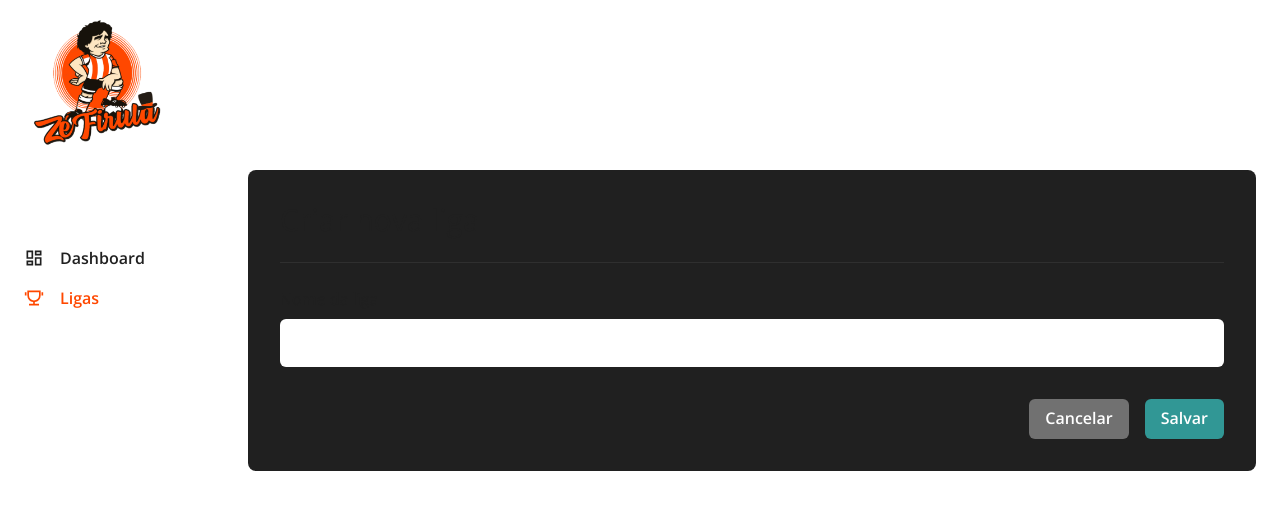
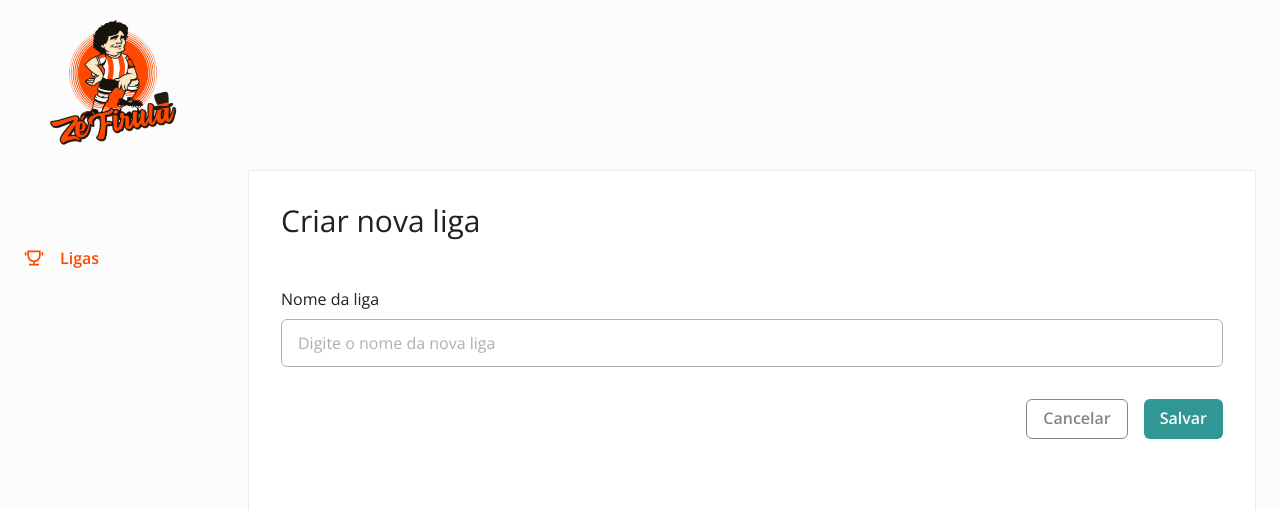
Before and after one commit to msgaspar/zefirula-web, a Next.js app: page /leagues/create in a window 1280 px wide. Shown: the top 510 px of the page. Built offline with nearby package versions, Linux system fonts and the light colour scheme.

Commit message:
adjust styles for create league page

```diff
--- /dev/null
+++ b/src/components/Form/FormInput.tsx
@@ -0,0 +1,42 @@
+import { FormControl, FormErrorMessage, FormLabel, Input as ChakraInput, InputProps as ChakraInputProps } from '@chakra-ui/react'
+import { FieldError } from 'react-hook-form'
+import { forwardRef, ForwardRefRenderFunction } from 'react'
+
+
+interface FormInputProps extends ChakraInputProps {
+  name: string;
+  label?: string;
+  error?: FieldError;
+}
+
+const InputBase: ForwardRefRenderFunction<HTMLInputElement, FormInputProps> = ({ name, label, error, ...rest }, ref) => {
+  return (
+    <FormControl isInvalid={!!error}>
+      { !!label && <FormLabel htmlFor="email">{label}</FormLabel> }
+
+      <ChakraInput
+        name={name}
+        id={name}
+        focusBorderColor="orange.500"
+        bgColor="white"
+        variant="filled"
+        _hover={{
+          bgColor: 'gray.50'
+        }}
+        size="lg"
+        fontSize="md"
+        autoComplete="off"
+        border="1px"
+        {...rest}
+        ref={ref}
+      />
+
+      { !!error && (
+        <FormErrorMessage>
+          {error.message}
+        </FormErrorMessage>)}
+    </FormControl>
+  )
+}
+
+export const FormInput = forwardRef(InputBase)
--- a/src/components/Form/Input.tsx
+++ b/src/components/Form/LoginInput.tsx
@@ -3,13 +3,13 @@ import { FieldError } from 'react-hook-form'
 import { forwardRef, ForwardRefRenderFunction } from 'react'
 
 
-interface InputProps extends ChakraInputProps {
+interface LoginInputProps extends ChakraInputProps {
   name: string;
   label?: string;
   error?: FieldError;
 }
 
-const InputBase: ForwardRefRenderFunction<HTMLInputElement, InputProps> = ({ name, label, error, ...rest }, ref) => {
+const InputBase: ForwardRefRenderFunction<HTMLInputElement, LoginInputProps> = ({ name, label, error, ...rest }, ref) => {
   return (
     <FormControl isInvalid={!!error}>
       { !!label && <FormLabel htmlFor="email">{label}</FormLabel> }
@@ -37,4 +37,4 @@ const InputBase: ForwardRefRenderFunction<HTMLInputElement, InputProps> = ({ nam
   )
 }
 
-export const Input = forwardRef(InputBase)
+export const LoginInput = forwardRef(InputBase)
--- a/src/components/Header/index.tsx
+++ b/src/components/Header/index.tsx
@@ -19,10 +19,11 @@ export default function Header() {
       h="fit-content"
       mx="auto"
       mt="4"
-      px={["16", "16", "16", "8"]}
+      px="12"
       align="center"
       justify={['space-between', 'space-between', 'space-between', 'flex-start']}
     >
+    <Logo />
 
     { !isWideVersion && (
       <IconButton
@@ -35,7 +36,6 @@ export default function Header() {
       />
     )}
 
-      <Logo />
 
     </Flex>
   )
--- a/src/components/Pagination/PaginationItem.tsx
+++ b/src/components/Pagination/PaginationItem.tsx
@@ -12,10 +12,12 @@ export function PaginationItem({ isCurrent = false, number }: PaginationItemProp
       size="sm"
       fontSize="xs"
       w="4"
-      colorScheme="white"
+      colorScheme="gray"
+      border="1px"
+      borderColor="gray.300"
       disabled
       _disabled={{
-        bgColor: "gray.700",
+        bgColor: "white",
         cursor: 'default'
       }}
     >{number}</Button>
--- a/src/components/Pagination/index.tsx
+++ b/src/components/Pagination/index.tsx
@@ -10,7 +10,7 @@ export function Pagination() {
       align="center"
       spacing="6"
     >
-      <Box>
+      <Box fontSize="sm">
         <strong>0</strong> - <strong>10</strong> de <strong>100</strong>
       </Box>
       <Stack direction="row" spacing="2">
--- a/src/components/Sidebar/SidebarNav.tsx
+++ b/src/components/Sidebar/SidebarNav.tsx
@@ -7,7 +7,6 @@ export function SidebarNav() {
   return (
     <Stack spacing="12" align="flex-start" pt="14">
         <NavSection title="GERAL">
-          <NavLink icon={RiDashboardLine} href="/dashboard">Dashboard</NavLink>
           <NavLink icon={RiTrophyLine} href="/leagues">Ligas</NavLink>
         </NavSection>
       </Stack>
--- a/src/components/Sidebar/index.tsx
+++ b/src/components/Sidebar/index.tsx
@@ -13,7 +13,7 @@ export function Sidebar() {
   if (isDrawerSidebar) {
     return (<Drawer isOpen={isOpen} placement="left" onClose={onClose}>
       <DrawerOverlay>
-        <DrawerContent bg="gray.800" p="4">
+        <DrawerContent bg="gray.50" p="4">
           <DrawerCloseButton mt="6"/>
           <DrawerHeader>Navegação</DrawerHeader>
           <DrawerBody>
--- a/src/pages/index.tsx
+++ b/src/pages/index.tsx
@@ -2,7 +2,7 @@ import { Flex, Button, Stack, Image, Box } from '@chakra-ui/react'
 import { SubmitHandler, useForm, useFormState } from 'react-hook-form'
 import * as yup from 'yup'
 import { yupResolver } from '@hookform/resolvers/yup'
-import { Input } from '../components/Form/Input'
+import { LoginInput } from '../components/Form/LoginInput'
 
 type SignInFormData = {
   username: string;
@@ -51,12 +51,12 @@ export default function Home() {
           <Stack
             spacing="4"
           >
-            <Input
+            <LoginInput
               name="username"
               label="Usuário"
               error={errors.username}
               {...register("username")} />
-            <Input
+            <LoginInput
               name="password"
               type="password"
               label="Senha"
--- a/src/pages/leagues/create.tsx
+++ b/src/pages/leagues/create.tsx
@@ -4,7 +4,7 @@ import * as yup from 'yup'
 import { yupResolver } from '@hookform/resolvers/yup'
 import Link from 'next/link'
 
-import { Input } from '../../components/Form/Input'
+import { FormInput } from '../../components/Form/FormInput'
 import Header from '../../components/Header'
 import { Sidebar } from '../../components/Sidebar'
 
@@ -28,29 +28,31 @@ export default function CreateLeague() {
   }
 
   return (
-    <Box>
+    <Flex direction="column" bg="gray.50" minHeight="100vh">
       <Header />
 
-      <Flex w="100%" my="6" maxWidth={1480} mx="auto" px="6">
+      <Flex w="100%" my="6" flex="1" maxWidth={1480} mx="auto" px={[ "2", "4", "6"]}>
         <Sidebar />
 
         <Box
           as="form"
           flex="1"
-          borderRadius={8}
-          bg="gray.800"
+          bg="white"
+          border="1px"
+          borderColor="gray.200"
           p={["6", "8"]}
           onSubmit={handleSubmit(handleCreateLeague)}
           >
-          <Heading size="lg" fontWeight="normal">Criar nova liga</Heading>
+          <Heading size="lg" fontWeight="400">Criar nova liga</Heading>
 
-          <Divider my="6" borderColor="gray.700" />
-
-          <VStack spacing="8">
-            <SimpleGrid minChildWidth="240px" spacing={["6", "8"]} w="100%">
-              <Input
+          <VStack spacing="8" mt="12">
+            <SimpleGrid minChildWidth="200px" spacing={["6", "8"]} w="100%">
+              <FormInput
                 name="name"
+                borderColor="gray.400"
+                fontSize={['sm', 'md']}
                 label="Nome da liga"
+                placeholder="Digite o nome da nova liga"
                 error={errors.name}
                 {...register('name')} />
             </SimpleGrid>
@@ -59,7 +61,7 @@ export default function CreateLeague() {
           <Flex mt="8" justify="flex-end">
             <HStack spacing="4">
               <Link href="/leagues" passHref>
-                <Button colorScheme="whiteAlpha">Cancelar</Button>
+                <Button colorScheme="blackAlpha" variant="outline">Cancelar</Button>
               </Link>
               <Button
                 colorScheme="teal"
@@ -70,6 +72,6 @@ export default function CreateLeague() {
           </Flex>
         </Box>
       </Flex>
-    </Box>
+    </Flex>
   )
 }
```
Also changed, not shown: src/pages/dashboard.tsx (deleted, +0 -34 lines), src/pages/leagues/index.tsx (+6 -15 lines).
